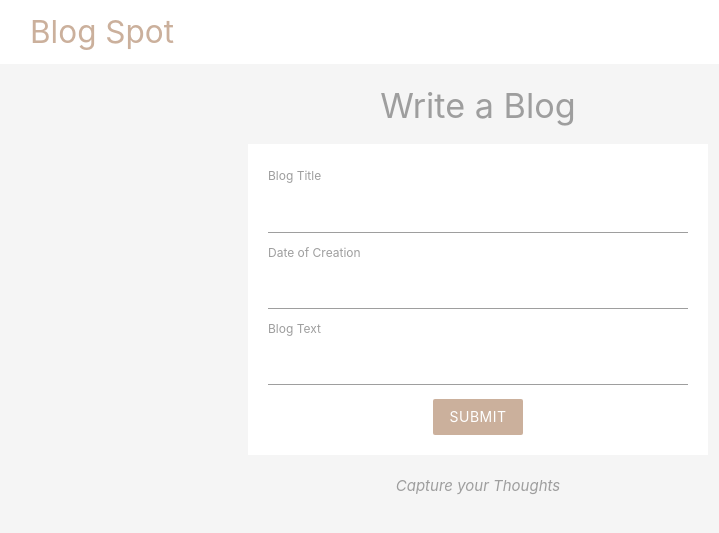
After one commit to ConjecturesandRefutations/Blogging, a PHP site: page /add.php in a window 1280 px wide. The commit adds this page. Shown: the top 533 px of the page, without its empty margins (162-881 px from the left). Run offline with PHP 8.4, Linux system fonts and the light colour scheme.

Commit message:
initial work on error validation

```diff
--- /dev/null
+++ b/add.php
@@ -0,0 +1,58 @@
+<?php
+
+$errors = array('title' =>'', 'date'=>'', 'ingredients' => '');
+
+    if(isset($_POST['submit'])){
+
+//check title
+if(empty($_POST['title'])){
+    echo 'Title is required <br/>';
+} else {
+    echo htmlspecialchars($_POST['title']);
+}
+//check title
+if(empty($_POST['date'])){
+    echo 'Date is required <br/>';
+} else {
+    $date = $_POST['date'];
+    if(!preg_match('/^(?:(?:31(\/|-|\.)(?:0?[13578]|1[02]))\1|(?:(?:29|30)(\/|-|\.)(?:0?[13-9]|1[0-2])\2))(?:(?:1[6-9]|[2-9]\d)?\d{2})$|^(?:29(\/|-|\.)0?2\3(?:(?:(?:1[6-9]|[2-9]\d)?(?:0[48]|[2468][048]|[13579][26])|(?:(?:16|[2468][048]|[3579][26])00))))$|^(?:0?[1-9]|1\d|2[0-8])(\/|-|\.)(?:(?:0?[1-9])|(?:1[0-2]))\4(?:(?:1[6-9]|[2-9]\d)?\d{2})$/', $date)){
+        echo 'Invalid date format';
+    }
+    else {
+        echo htmlspecialchars($_POST['date']);
+    }
+}
+
+//check title
+if(empty($_POST['blog'])){
+    echo 'You need to write the main content of your blog <br/>';
+} else {
+    echo htmlspecialchars($_POST['blog']);
+}
+} //end of POST check
+
+?>
+
+<!DOCTYPE html>
+<html lang="en">
+
+<?php include('templates/header.php'); ?>
+
+<section class="container grey-text">
+    <h4 class="center">Write a Blog</h4>
+        <form action="add.php" method="POST" class="white">
+            <label for="">Blog Title</label>
+            <input type="text" name="title">
+            <label for="">Date of Creation</label>
+            <input type="text" name="date">
+            <label for="">Blog Text</label>
+            <textarea name="blog" class="materialize-textarea auto-resize" rows="1"></textarea>
+            <div class="center">
+                <input type="submit" name='submit' value="submit" class="btn brand z-depth-0">
+            </div>
+</section>
+
+<?php include('templates/footer.php'); ?>
+
+
+</html>
--- a/index.php
+++ b/index.php
@@ -13,5 +13,5 @@
 
 <?php include('templates/footer.php'); ?>
 
-</body>
+
 </html>
--- a/templates/footer.php
+++ b/templates/footer.php
@@ -1,7 +1,6 @@
-<footer class='section'>
+<div class="footer grey-text center">Capture your Thoughts</div>
 
-<div class="center grey-text">Capture Your Thoughts</div>
-
-</footer>
+<script src="https://code.jquery.com/jquery-3.6.0.min.js"></script>
+<script src="https://cdnjs.cloudflare.com/ajax/libs/materialize/1.0.0/js/materialize.min.js"></script>
 
 </body>
--- a/templates/header.php
+++ b/templates/header.php
@@ -12,14 +12,41 @@
         .brand-text{
             color: #cbb09c !important;
         }
+        .logo-description {
+            position: absolute;
+            left: 50%;
+            transform: translateX(-50%);
+        }
+        @media only screen and (max-width: 992px) {
+  .brand-text {
+    margin-left: 50px;
+  }
+}
+@media only screen and (max-width: 347px) {
+  .write {
+    position: absolute;
+    top: 100px;
+    left: 20%;
+  }
+}
+.footer{
+    font-style: italic;
+}
+    form{
+        max-width: 460px;
+        margin: 20px auto;
+        padding:20px;
+    }
     </style>
 </head>
 <body class="grey lighten-4">
 <nav class="white z-depth-0">
     <div class="container">
-        <a href="#" class="brand-logo brand-text">Blog Spot</a>
-        <ul id='nav-mobile' class='right hide-on-small-and-down'>
-            <li><a href="#" class='btn brand z-depth-0'>Write a Blog</a></li>
-        </ul>
+    <a href="index.php" class="left brand-logo brand-text">Blog Spot</a>
+         <?php if (basename($_SERVER['PHP_SELF']) !== 'add.php') : ?>
+            <ul id='nav-mobile' class='right'>
+                <li><a href="add.php" class="write btn brand z-depth-0">Write a Blog</a></li>
+            </ul>
+        <?php endif; ?>
     </div>
 </nav>
```
